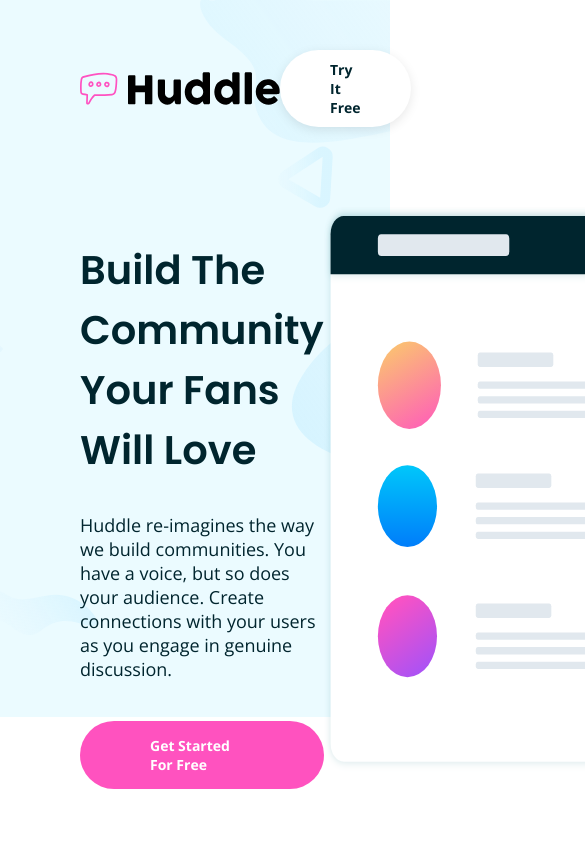
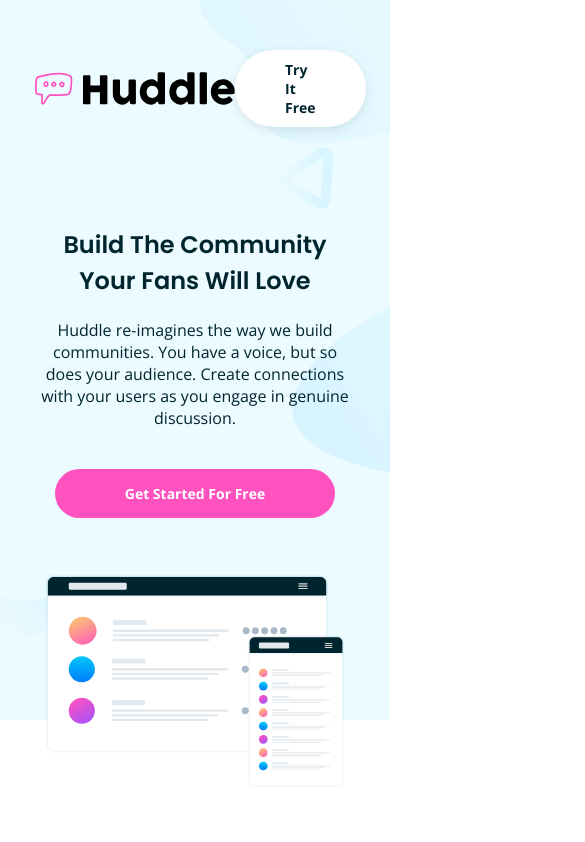
Before and after one commit to jakegodsall/huddle-alternating-blocks, a website: page index.html in a window 390 px wide. Shown: the top 842 px of the page, 585 px wide, since content can reach past the window. Drawn offline with nearby package versions, Linux system fonts and the light colour scheme.

Commit message:
added mobile layout to hero component

```diff
--- a/index.html
+++ b/index.html
@@ -84,6 +84,10 @@
                 />
             </div>
         </section>
+        <div class="callout-box">
+            <h2>Ready to build your community?</h2>
+            <a href="#/" class="button button--pink">Get started for free</a>
+        </div>
         <footer class="footer">
             <img src="assets/images/logo-white.svg" alt="Huddle logo" class="footer__logo" />
             <div class="footer__content">
--- a/scss/components/_button.scss
+++ b/scss/components/_button.scss
@@ -8,7 +8,7 @@
     font-size: 1.4rem;
     font-weight: 700;
     padding: 1rem 5rem;
-    border-radius: 100px;
+    border-radius: 10rem;
     transition: all 0.2s ease-out;
 
     &:link,
--- a/scss/layout/_hero.scss
+++ b/scss/layout/_hero.scss
@@ -1,7 +1,7 @@
 @use '../abstracts' as a;
 
 .hero {
-    height: 85vh;
+    height: 90rem;
 
     background-color: a.$color-cyan-pale;
     background-image: url('../../assets/images/bg-hero-desktop.svg');
@@ -9,27 +9,71 @@
     background-position: center;
     padding: 5rem 8rem;
 
+    @media only screen and (max-width: 600px) {
+        padding-inline: 3.5rem;
+        height: 72rem;
+    }
+
     &__main {
         display: flex;
         justify-content: space-between;
+        align-items: center;
+        gap: 5rem;
+
+        @media only screen and (max-width: 1000px) {
+            flex-direction: column;
+        }
+
+        @media only screen and (max-width: 600px) {
+            gap: 5.6rem;
+        }
     }
 
     &__content {
         max-width: 53rem;
         align-self: flex-end;
         margin-bottom: 9rem;
+
+        @media only screen and (max-width: 1000px) {
+            text-align: center;
+            align-self: center;
+        }
+
+        @media only screen and (max-width: 600px) {
+            margin-bottom: 0;
+        }
     }
 
     &__title {
         font-size: 4rem;
         text-transform: capitalize;
+
+        @media only screen and (max-width: 600px) {
+            font-size: 2.4rem;
+            line-height: 3.6rem;
+        }
     }
 
     &__description {
         margin-bottom: 4rem;
+
+        @media only screen and (max-width: 600px) {
+            font-size: 1.6rem;
+            line-heihgt: 2.4rem;
+        }
     }
 
     &__image {
-        width: 68rem;
+        max-width: 68rem;
+        width: 50vw;
+
+        @media only screen and (max-width: 1400px) {
+            width: 40vw;
+        }
+
+        @media only screen and (max-width: 1000px) {
+            width: 60vw;
+            min-width: 30rem;
+        }
     }
 }
```
Also changed, not shown: css/main.css, scss/components/_callout-box.scss (added), 1 other file.
